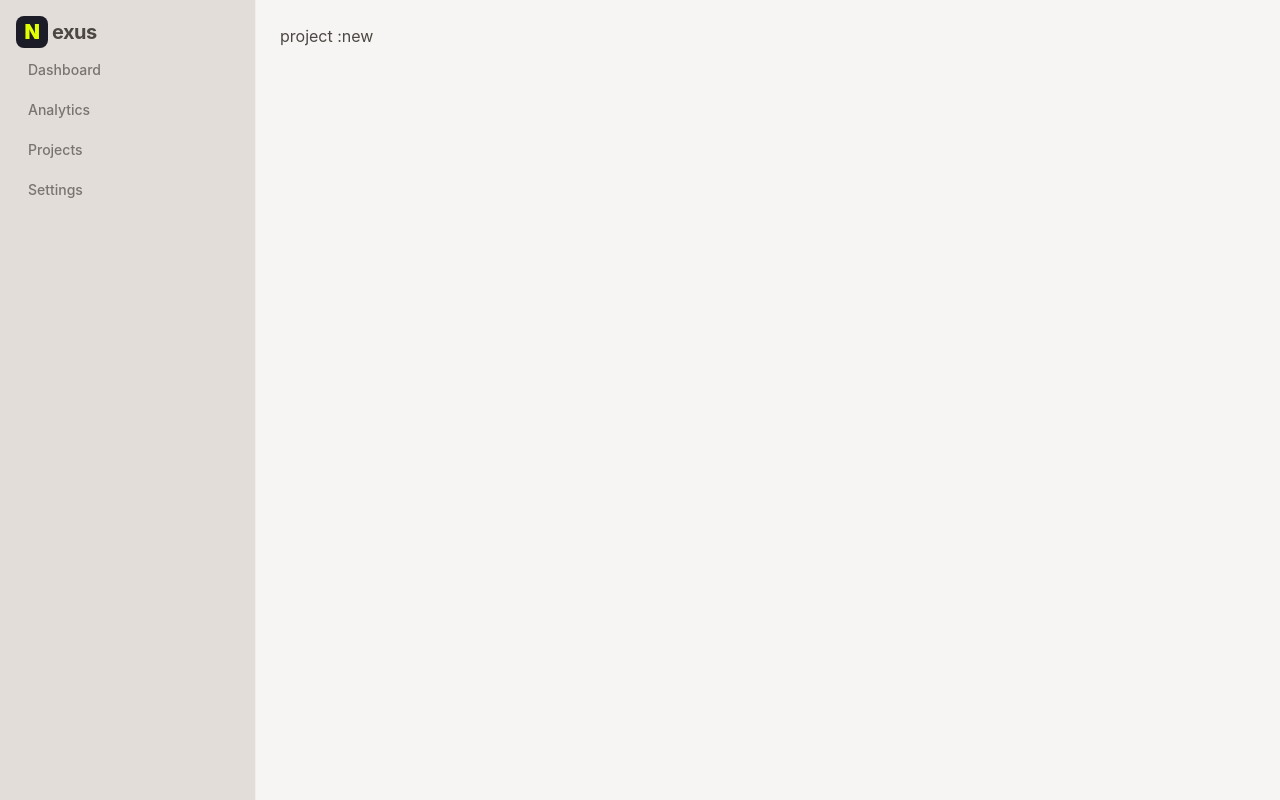
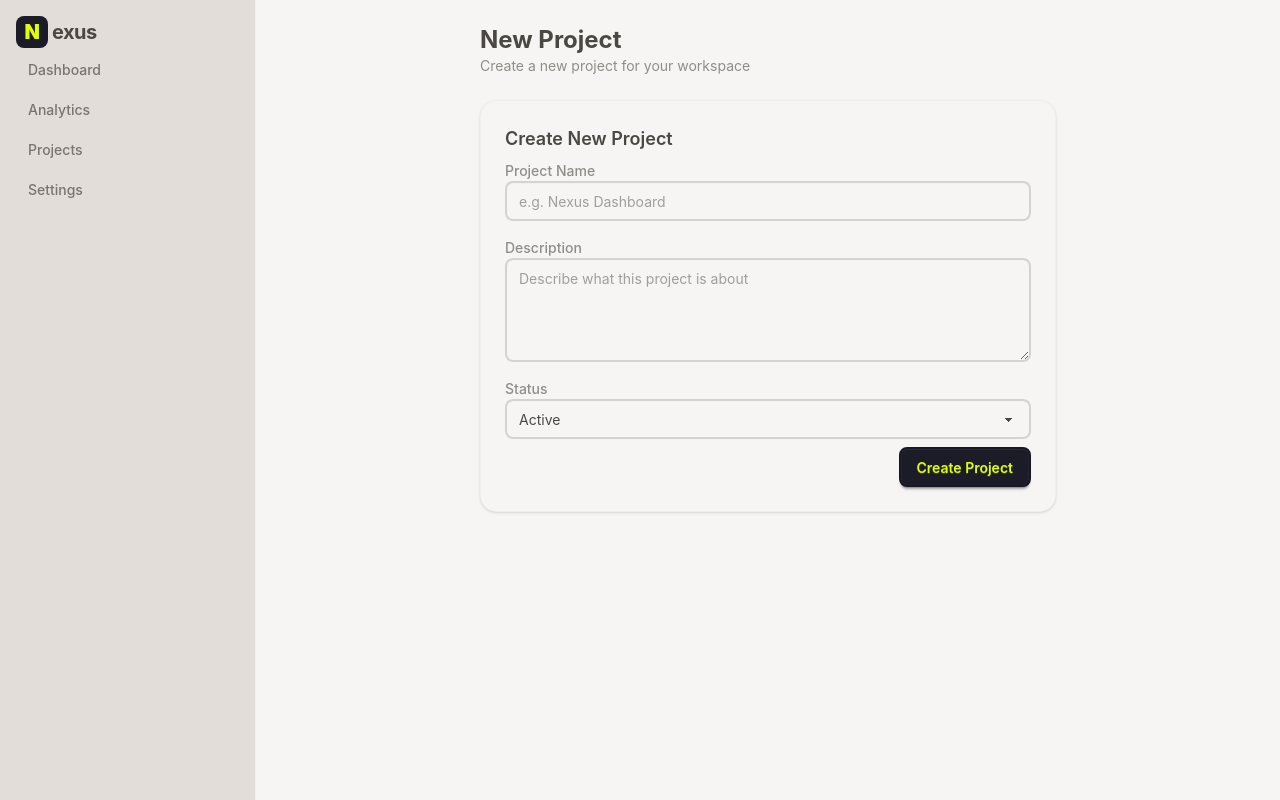
Before and after one commit to mohamedosama2004/Nexus, a Next.js app: page /projects/new in a window 1280 px wide. Built offline with nearby package versions, Linux system fonts and the light colour scheme.

Commit message:
feat : create project page , zod installition

```diff
--- a/package.json
+++ b/package.json
@@ -14,7 +14,8 @@
     "axios": "^1.18.1",
     "next": "16.2.11",
     "react": "19.2.4",
-    "react-dom": "19.2.4"
+    "react-dom": "19.2.4",
+    "zod": "^4.4.3"
   },
   "devDependencies": {
     "@tailwindcss/postcss": "^4.3.3",
--- a/src/app/(application)/projects/[projectId]/not-found.tsx
+++ b/src/app/(application)/projects/[projectId]/not-found.tsx
@@ -2,7 +2,7 @@ import Link from "next/link";
 
 export default function ProjectNotFound() {
   return (
-    <div className="flex min-h-[400px] flex-col items-center justify-center gap-4">
+    <div className="flex min-h-100 flex-col items-center justify-center gap-4">
       <h1 className="text-3xl font-bold">Project Not Found</h1>
 
       <p className="text-base-content/70">
--- /dev/null
+++ b/src/app/(application)/projects/new/_components/projectDescriptionTextarea.tsx
@@ -0,0 +1,17 @@
+export default function ProjectDescriptionTextarea() {
+  return (
+    <div className="form-control w-full">
+      <label className="label" htmlFor="description">
+        <span className="label-text font-medium">Description</span>
+      </label>
+      <textarea
+        id="description"
+        name="description"
+        placeholder="Describe what this project is about"
+        className="textarea textarea-bordered w-full"
+        rows={4}
+        required
+      />
+    </div>
+  );
+}
--- /dev/null
+++ b/src/app/(application)/projects/new/_components/projectForm.tsx
@@ -0,0 +1,25 @@
+import ProjectDescriptionTextarea from "./projectDescriptionTextarea";
+import ProjectNameInput from "./projectNameInput";
+import ProjectStatusSelect from "./projectStatusSelect";
+
+export default function ProjectForm() {
+  return (
+    <form className="card border border-base-200 bg-base-100 shadow-sm">
+      <div className="card-body">
+        <div className="card-title">Create New Project</div>
+
+        <div className="space-y-4">
+          <ProjectNameInput />
+          <ProjectDescriptionTextarea />
+          <ProjectStatusSelect />
+        </div>
+
+        <div className="card-actions justify-end">
+          <button type="submit" className="btn btn-primary">
+            Create Project
+          </button>
+        </div>
+      </div>
+    </form>
+  );
+}
--- /dev/null
+++ b/src/app/(application)/projects/new/_components/projectNameInput.tsx
@@ -0,0 +1,17 @@
+export default function ProjectNameInput() {
+  return (
+    <div className="form-control w-full">
+      <label className="label" htmlFor="projectName">
+        <span className="label-text font-medium">Project Name</span>
+      </label>
+      <input
+        type="text"
+        id="projectName"
+        name="projectName"
+        placeholder="e.g. Nexus Dashboard"
+        className="input input-bordered w-full"
+        required
+      />
+    </div>
+  );
+}
--- /dev/null
+++ b/src/app/(application)/projects/new/_components/projectStatusSelect.tsx
@@ -0,0 +1,25 @@
+import { ProjectStatus } from "@/src/lib/definitions";
+
+const statuses: ProjectStatus[] = ["active", "completed"];
+
+export default function ProjectStatusSelect() {
+  return (
+    <div className="form-control w-full">
+      <label className="label" htmlFor="status">
+        <span className="label-text font-medium">Status</span>
+      </label>
+      <select
+        id="status"
+        name="status"
+        className="select select-bordered w-full"
+        defaultValue="active"
+      >
+        {statuses.map((status) => (
+          <option key={status} value={status}>
+            {status.charAt(0).toUpperCase() + status.slice(1)}
+          </option>
+        ))}
+      </select>
+    </div>
+  );
+}
--- /dev/null
+++ b/src/app/(application)/projects/new/page.tsx
@@ -0,0 +1,16 @@
+import ProjectForm from "./_components/projectForm";
+
+export default function NewProjectPage() {
+  return (
+    <div className="mx-auto w-full max-w-xl space-y-6">
+      <header>
+        <h1 className="text-2xl font-bold text-base-content">New Project</h1>
+        <p className="text-sm text-base-content/60">
+          Create a new project for your workspace
+        </p>
+      </header>
+
+      <ProjectForm />
+    </div>
+  );
+}
--- /dev/null
+++ b/src/schemas/project.schema.ts
@@ -0,0 +1,17 @@
+import { z } from "zod";
+const projectStatuses = ["active", "archived"] as const;
+
+export const projectSchema = z.object({
+  projectName: z
+    .string()
+    .trim()
+    .min(3, "Project name must be at least 3 characters.")
+    .max(50, "Project name must not exceed 50 characters."),
+
+  description: z
+    .string()
+    .trim()
+    .max(500, "Description must not exceed 500 characters."),
+
+  status: z.enum(projectStatuses),
+});
```
Also changed, not shown: 1 other file (tests, documents, lock files or other folders).
